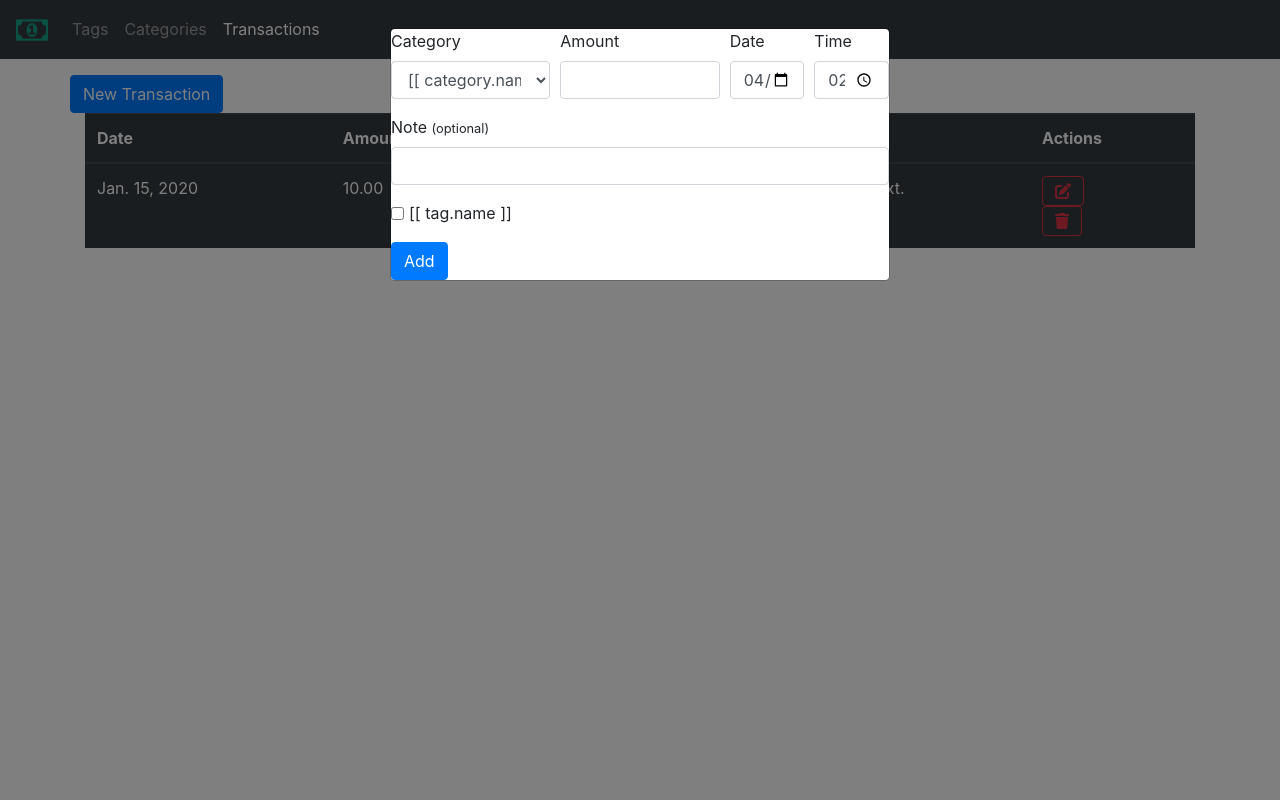
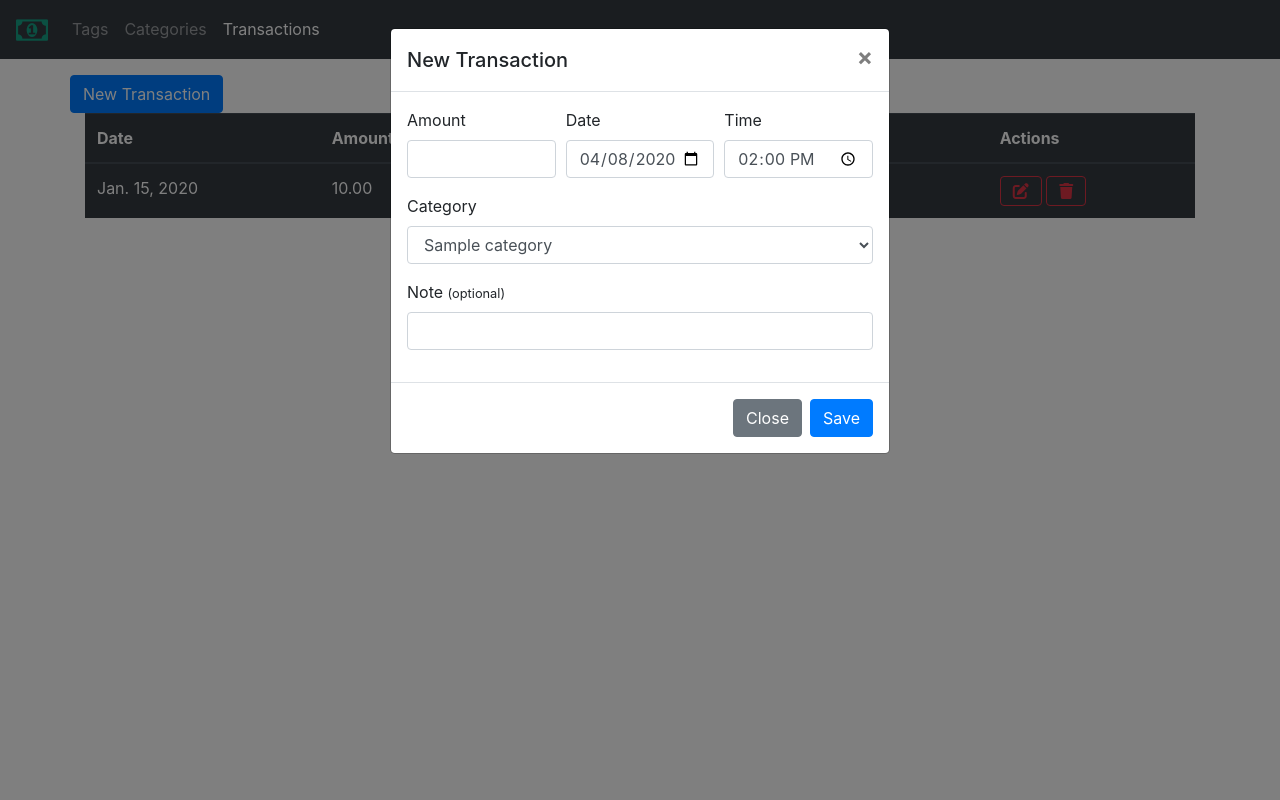
Before and after one commit to bitstorm-tech/money-nexus-django, a Django app: page /transactions/ in a window 1280 px wide, after a click on "New Transaction". Run offline with Django 3.2, Linux system fonts and the light colour scheme; tables that the repository leaves empty hold one stand-in row (values such as "Sample post"); some libraries are stand-ins or nearby versions.

Commit message:
Delete transactions

```diff
--- a/transactions/templates/transactions/transaction-dialog.html
+++ b/transactions/templates/transactions/transaction-dialog.html
@@ -1,44 +1,57 @@
 <div class="modal fade" id="transaction-dialog" tabindex="-1" role="dialog" data-backdrop="static">
     <div class="modal-dialog" role="document">
         <div class="modal-content">
-        <form id="transaction" method="post">
+            <form action="{% url 'transactions' %}" method="post">
                 {% csrf_token %}
+                <div class="modal-header">
+                    <h5 class="modal-title" id="exampleModalLabel">New Transaction</h5>
+                    <button type="button" class="close" data-dismiss="modal" aria-label="Close">
+                        <span aria-hidden="true">&times;</span>
+                    </button>
+                </div>
+                <div class="modal-body">
                     <div class="form-row">
-                <div class="form-group col-4">
-                    <label for="category">Category</label>
-                    <select id="category" class="form-control" name="category" v-model="selectedCategoryId">
-                        <option v-for="category in categories" :value="category.id">
-                            [[ category.name ]]
-                        </option>
-                    </select>
-                </div>
                         <div class="form-group col-4">
                             <label for="amount">Amount</label>
                             <input type="number" step=".01" class="form-control" id="amount" name="amount">
                         </div>
-                <div class="form-group col-2">
+                        <div class="form-group col-4">
                             <label for="date">Date</label>
                             <input type="date" class="form-control" id="date" name="date" value="{% now 'Y-m-d' %}">
                         </div>
-                <div class="form-group col-2">
+                        <div class="form-group col-4">
                             <label for="time">Time</label>
                             <input type="time" class="form-control" id="time" name="time" value="14:00">
                         </div>
                     </div>
                         <div class="form-group">
+                            <label for="category">Category</label>
+                            <select id="category" class="form-control" name="category">
+                                {% for category in categories %}
+                                    <option value="{{ category.id }}">
+                                        {{ category.name }}
+                                    </option>
+                                {% endfor %}
+                            </select>
+                        </div>
+                    <div class="form-group">
                         <label for="note">Note <small>(optional)</small></label>
                         <input type="text" class="form-control" id="note" name="note">
                     </div>
-            <div class="form-row">
-                <div class="form-group col-12">
-                    <div v-for="tag in getSelectedTags()" class="form-check form-check-inline">
-                        <input class="form-check-input" type="checkbox" :id="'checkbox-' + tag.id"
-                               value="option1" name="">
-                        <label class="form-check-label" :for="'checkbox-' + tag.id">[[ tag.name ]]</label>
                 </div>
+                <div class="modal-footer">
+                    <button type="button" class="btn btn-secondary" data-dismiss="modal">Close</button>
+                    <button class="btn btn-primary" type="submit">Save</button>
                 </div>
-            </div>
-            <button class="btn btn-primary" type="submit">Add</button>
+                {#                <div class="form-row">#}
+                {#                    <div class="form-group col-12">#}
+                {#                        <div v-for="tag in getSelectedTags()" class="form-check form-check-inline">#}
+                {#                            <input class="form-check-input" type="checkbox" :id="'checkbox-' + tag.id"#}
+                {#                                   value="option1" name="">#}
+                {#                            <label class="form-check-label" :for="'checkbox-' + tag.id">[[ tag.name ]]</label>#}
+                {#                        </div>#}
+                {#                    </div>#}
+                {#                </div>#}
             </form>
         </div>
     </div>
--- a/transactions/templates/transactions/transactions.html
+++ b/transactions/templates/transactions/transactions.html
@@ -1,45 +1,5 @@
 {% extends "money_nexus/base.html" %}
 {% block content %}
-    {#    <h1>Add Transactions here...</h1>#}
-    {#    <form id="transaction" method="post">#}
-    {#        {% csrf_token %}#}
-    {#        <div class="form-row">#}
-    {#            <div class="form-group col-4">#}
-    {#                <label for="category">Category</label>#}
-    {#                <select id="category" class="form-control" name="category" v-model="selectedCategoryId">#}
-    {#                    <option v-for="category in categories" :value="category.id">#}
-    {#                        [[ category.name ]]#}
-    {#                    </option>#}
-    {#                </select>#}
-    {#            </div>#}
-    {#            <div class="form-group col-4">#}
-    {#                <label for="amount">Amount</label>#}
-    {#                <input type="number" step=".01" class="form-control" id="amount" name="amount">#}
-    {#            </div>#}
-    {#            <div class="form-group col-2">#}
-    {#                <label for="date">Date</label>#}
-    {#                <input type="date" class="form-control" id="date" name="date" value="{% now 'Y-m-d' %}">#}
-    {#            </div>#}
-    {#            <div class="form-group col-2">#}
-    {#                <label for="time">Time</label>#}
-    {#                <input type="time" class="form-control" id="time" name="time" value="14:00">#}
-    {#            </div>#}
-    {#        </div>#}
-    {#        <div class="form-group">#}
-    {#            <label for="note">Note <small>(optional)</small></label>#}
-    {#            <input type="text" class="form-control" id="note" name="note">#}
-    {#        </div>#}
-    {#        <div class="form-row">#}
-    {#            <div class="form-group col-12">#}
-    {#                <div v-for="tag in getSelectedTags()" class="form-check form-check-inline">#}
-    {#                    <input class="form-check-input" type="checkbox" :id="'checkbox-' + tag.id"#}
-    {#                           value="option1" name="">#}
-    {#                    <label class="form-check-label" :for="'checkbox-' + tag.id">[[ tag.name ]]</label>#}
-    {#                </div>#}
-    {#            </div>#}
-    {#        </div>#}
-    {#        <button class="btn btn-primary" type="submit">Add</button>#}
-    {#    </form>#}
     <div class="row">
         <button class="btn btn-primary" data-toggle="modal" data-target="#transaction-dialog">New Transaction</button>
         {% include "transactions/transaction-dialog.html" %}
@@ -64,16 +24,9 @@
                         <td>{{ transaction.category.name }}</td>
                         <td>{{ transaction.note }}</td>
                         <td>
-                            <form action="{% url 'transactions_delete' %}" method="post">
-                                {% csrf_token %}
-                                <input type="hidden" name="id" value="{{ transaction.id }}"/>
-                                <button class="btn btn-outline-danger fas fa-edit" type="submit"></button>
-                            </form>
-                            <form action="{% url 'transactions_delete' %}" method="post">
-                                {% csrf_token %}
-                                <input type="hidden" name="id" value="{{ transaction.id }}"/>
-                                <button class="btn btn-outline-danger fas fa-trash" type="submit"></button>
-                            </form>
+                            <button class="btn btn-outline-danger fas fa-edit"></button>
+                            <button class="btn btn-outline-danger fas fa-trash"
+                                    onclick="deleteTransaction({{ transaction.id }})"></button>
                         </td>
                     </tr>
                 {% endfor %}
@@ -81,21 +34,12 @@
             </table>
         </div>
     </div>
-
-    {#    <script>#}
-    {#        new Vue({#}
-    {#            el: "#transaction",#}
-    {#            delimiters: ["[[", "]]"],#}
-    {#            data: {#}
-    {#                tags: {{ tags | safe }},#}
-    {#                categories: {{ categories | safe }},#}
-    {#                selectedCategoryId: {{ selected_category_id }}#}
-    {#            },#}
-    {#            methods: {#}
-    {#                getSelectedTags: function () {#}
-    {#                    return this.tags.filter(tag => tag.category_id === this.selectedCategoryId);#}
-    {#                }#}
-    {#            }#}
-    {#        });#}
-    {#    </script>#}
+    <script>
+        function deleteTransaction(id) {
+            const request = new XMLHttpRequest();
+            request.open("POST", "delete/" + id);
+            request.setRequestHeader("X-CSRFToken", "{{ csrf_token }}");
+            request.send();
+        }
+    </script>
 {% endblock %}
--- a/transactions/urls.py
+++ b/transactions/urls.py
@@ -1,6 +1,6 @@
 from django.urls import path
 
-from transactions.views import TransactionView, TransactionDeleteView
+from transactions.views import TransactionView, delete_transaction
 
-urlpatterns = [path("", TransactionView.as_view(), name=TransactionView.name),
-               path("delete", TransactionDeleteView.as_view(), name=TransactionDeleteView.name)]
+urlpatterns = [path("", TransactionView.as_view(), name="transactions"),
+               path("delete/<int:transaction_id>", delete_transaction, name="transactions_delete")]
--- a/transactions/views.py
+++ b/transactions/views.py
@@ -9,7 +9,6 @@ from transactions.models import Transaction
 
 class TransactionView(View):
     template_name = "transactions/transactions.html"
-    name = "transactions"
 
     def get(self, request: HttpRequest):
         tags = Tag.objects.all().order_by("name")
@@ -29,13 +28,9 @@ class TransactionView(View):
         post_data = request.POST
         transaction = Transaction.from_post_data(post_data)
         transaction.save()
-        return redirect(self.name)
+        return redirect("/transactions")
 
 
-class TransactionDeleteView(View):
-    name = "transactions_delete"
-
-    def post(self, request: HttpRequest):
-        transaction_id = request.POST["id"]
-        Transaction.objects.get(id=transaction_id).delete()
-        return redirect(TransactionView.name)
+def delete_transaction(request: HttpRequest, transaction_id: int):
+    Transaction.objects.get(id=transaction_id).delete()
+    return redirect("/categories")
```
Lines whose indentation alone changed are shown as unchanged.
